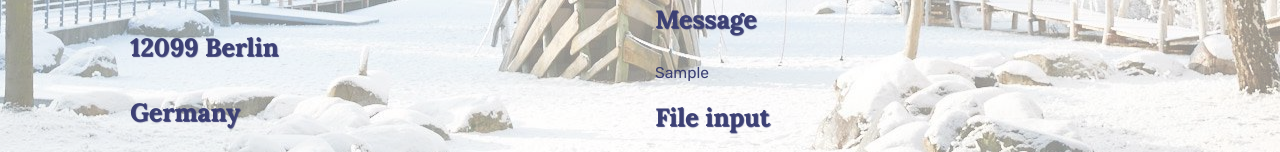
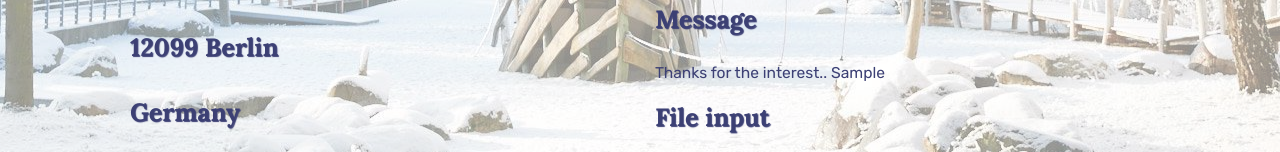
Before and after one commit to jmegallen/CF_Portfolio, a plain HTML site: page index.html in a window 1280 px wide. Both pictures are taken after typing "Sample", "Sample", "name@example.com", "Sample" into the empty fields and a click on the button "Submit". Shown: the part 5503-5655 px from the top of the page. Drawn offline with nearby package versions, Linux system fonts and the light colour scheme.

Commit message:
Adjust the JS for Message Box
Added counter for text
Adjusted output after submit button action

```diff
--- a/css/combi_styles.css
+++ b/css/combi_styles.css
@@ -248,6 +248,9 @@ section {
   color: #282C66;
   margin-top: 2em;
 }
+#visible-comment {
+  display: none;
+}
 
 /*FAQ*/
 .panel-body {
--- a/index.html
+++ b/index.html
@@ -237,7 +237,8 @@
           <h3>Email address</h3><label for="name"></label> <input id="emailinput" placeholder="Your email.." required="required" type="email" class="form-control">
           <h3>Message</h3><label for="message"></label>
           <textarea class="form-control" cols="25" id="message-box" placeholder="Your message here...." rows="5" style="resize:none"></textarea>
-          <p id="visible-comment">Thanks for the interest....</p>
+          <p id="char_count">0</p>
+          <p id="visible-comment"><p>
         </div>
         <div class="form-group">
           <h3>File input</h3><label for="exampleInputFile"></label> <input id="exampleInputFile" type="file">
--- a/js/jmescripts.js
+++ b/js/jmescripts.js
@@ -34,10 +34,21 @@ $(document).ready(function() {
 	//Event Listen
 	$('#subbut').on('click', function() {
 		// now we're going to work in here
-		var comment = $('#message-box').val();
-		$('#visible-comment').html(comment);
+		var myComment = $('#message-box').val();
+		$('#visible-comment').html('Thanks for the interest..    ' + myComment);
+		$('#visible-comment').css('display', 'block');
+		$('#char_count').css('display', 'none');
 		$('#message-box').hide("slow");
-		console.log(comment);
+		console.log(myComment);
 		return false;
 	});
+	//Message Box Count
+	var text_max = 200;
+	$('#char_count').html('Remaining ' + text_max);
+	$('#message-box').keyup(function() {
+  var text_length = $('#message-box').val().length;
+  var text_remaining = text_max - text_length;
+  $('#char_count').html('Remaining ' + text_remaining);
+	});
+
 });
```
